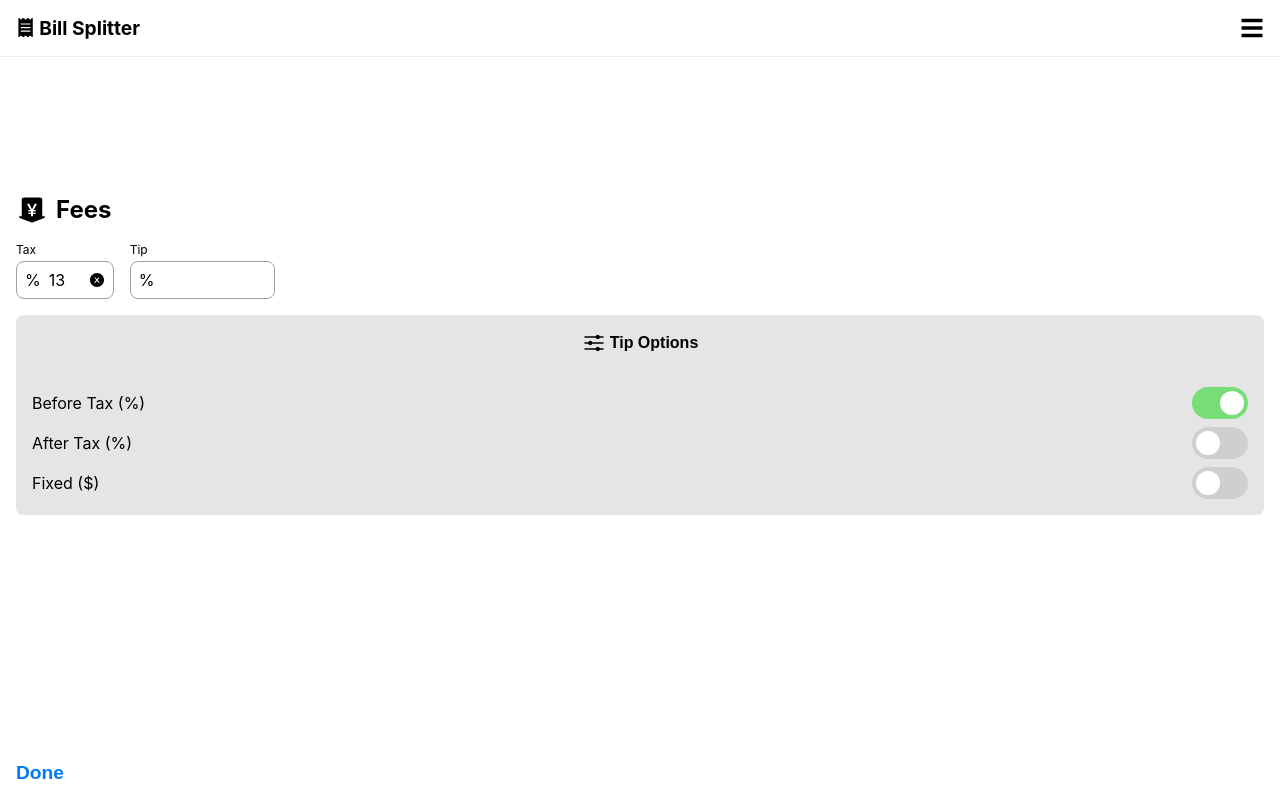
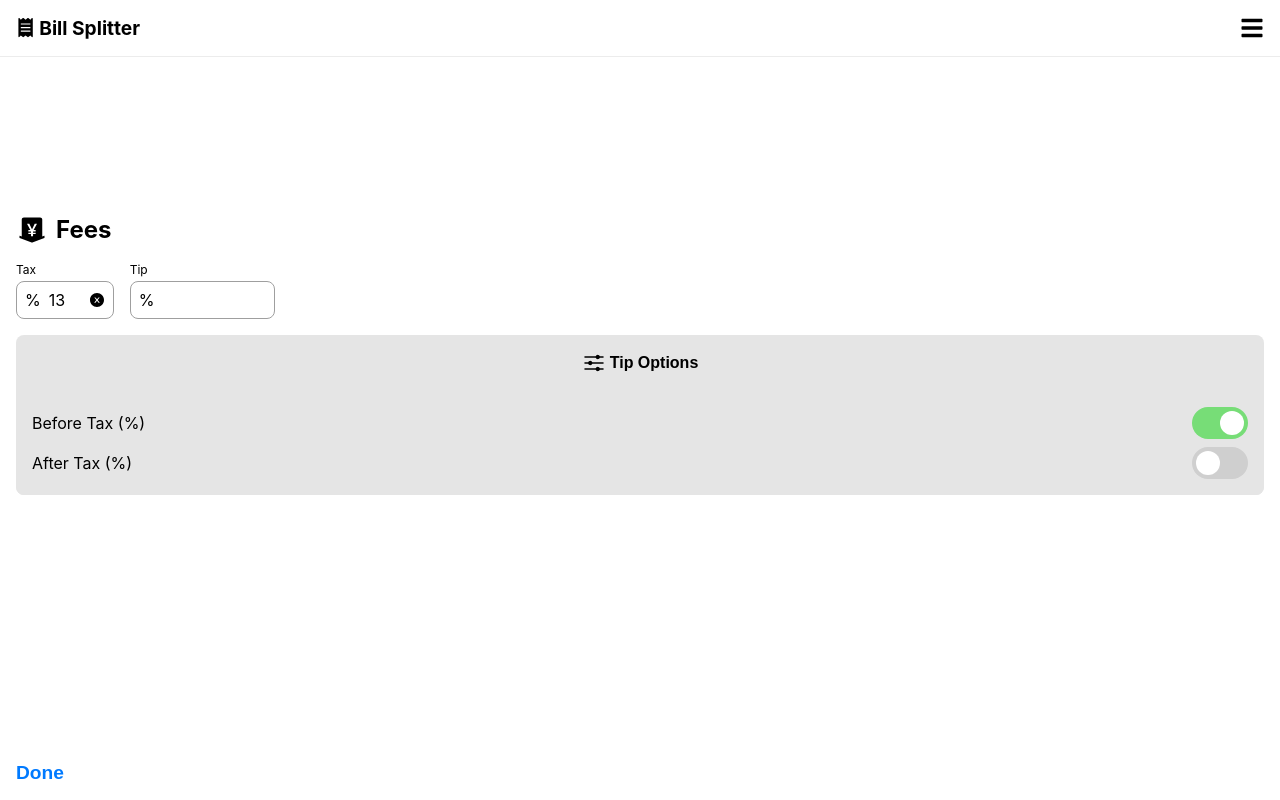
Before and after one commit to setowilliam/bill-splitter-v2, a Next.js app: page /fees in a window 1280 px wide. Built offline with nearby package versions, Linux system fonts and the light colour scheme.

Commit message:
fix: disable fixed for now

```diff
--- a/src/page-components/fees/TipOptionsCard/index.tsx
+++ b/src/page-components/fees/TipOptionsCard/index.tsx
@@ -40,11 +40,11 @@ const TipOptionsCard: FC<TipOptionsCardProps> = (props) => {
           checked={tipType === "after"}
           onChange={() => handleClick("after")}
         />
-        <Checkbox
+        {/* <Checkbox
           label={pages.fees.fixed}
           checked={tipType === "fixed"}
           onChange={() => handleClick("fixed")}
-        />
+        /> */}
       </Container>
     </Card>
   );
```
